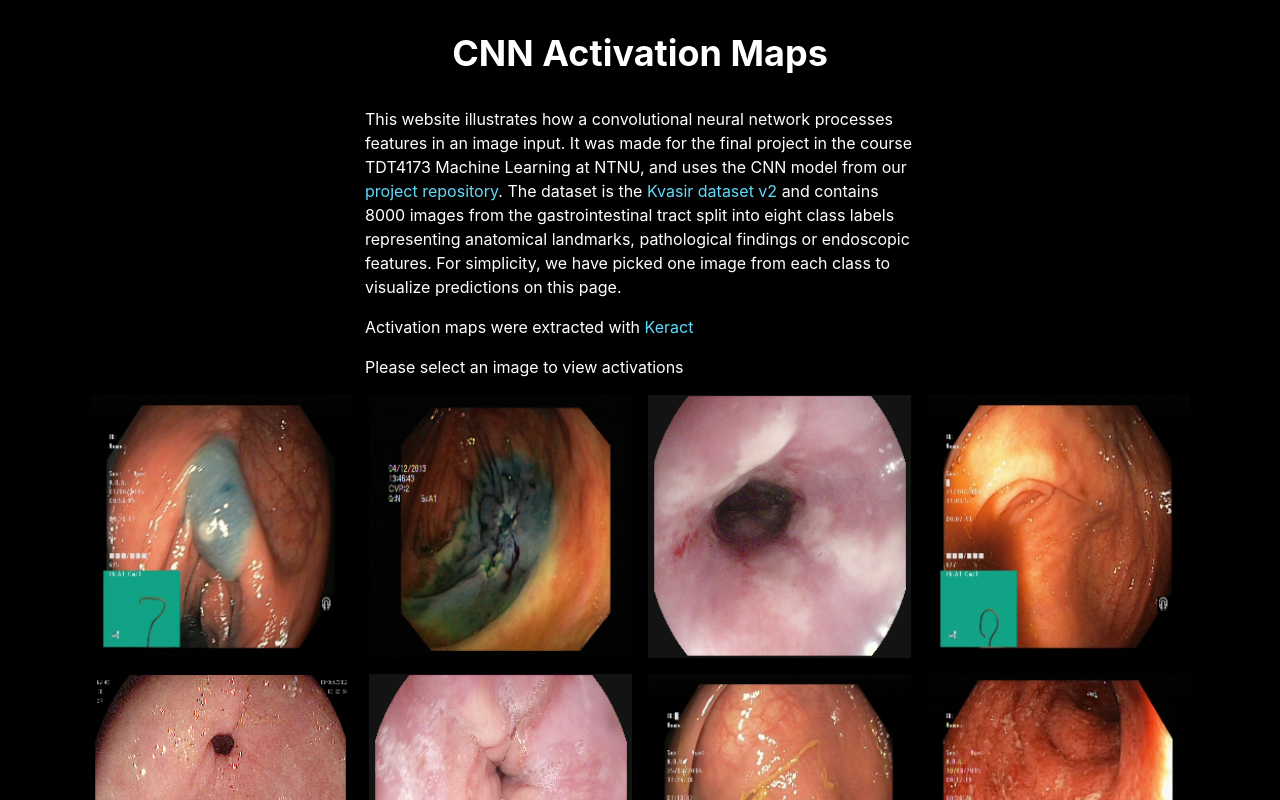
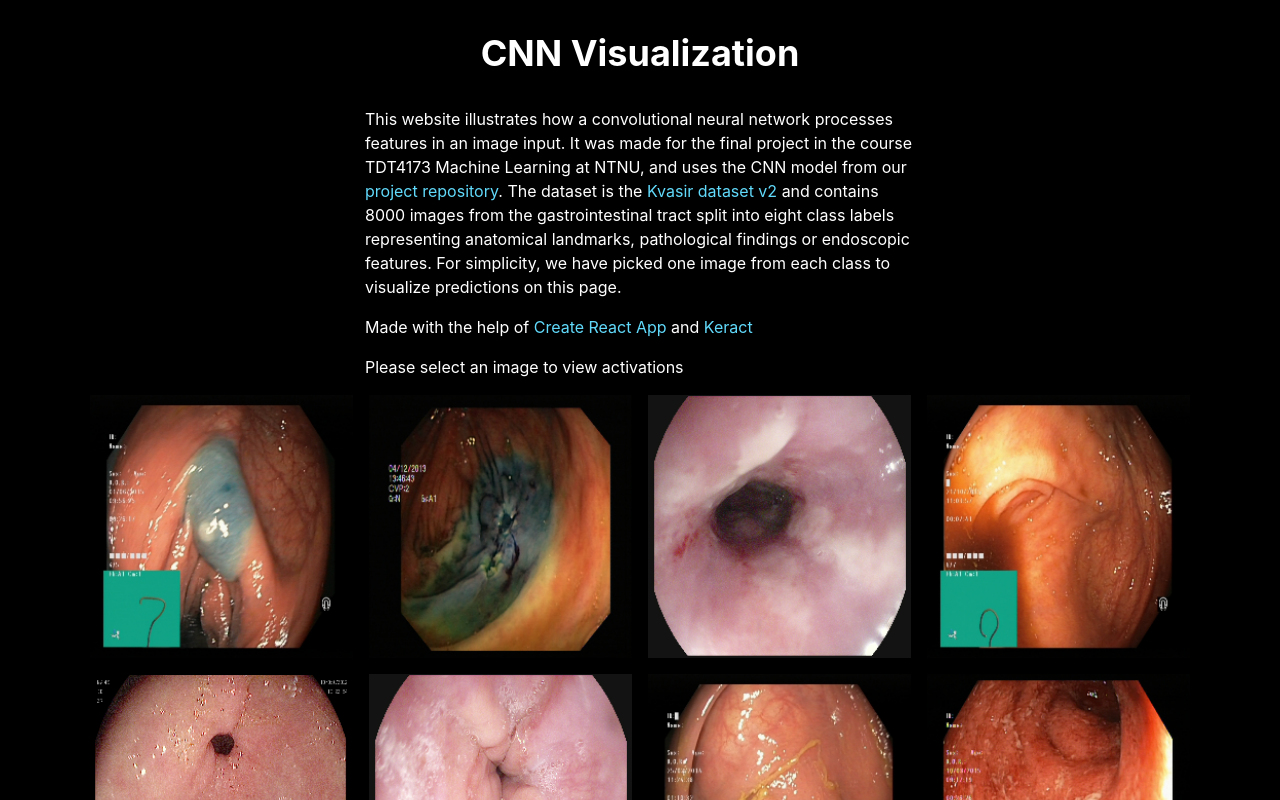
Before and after one commit to tomassams/tdt4173-cnn-visualization, a React (Create React App) app: page / in a window 1280 px wide. Shown: the top 800 px of the page. Built offline with nearby package versions, Linux system fonts and the light colour scheme.

Commit message:
update readme and html-title

```diff
--- a/public/index.html
+++ b/public/index.html
@@ -24,7 +24,7 @@
       work correctly both with client-side routing and a non-root public URL.
       Learn how to configure a non-root public URL by running `npm run build`.
     -->
-    <title>React App</title>
+    <title>CNN Visualization</title>
   </head>
   <body>
     <noscript>You need to enable JavaScript to run this app.</noscript>
--- a/src/App.js
+++ b/src/App.js
@@ -25,20 +25,20 @@ function App() {
   return (
     <Box textAlign="center" m="auto" py={4} maxW={[ "100%", "100%", "80%", "1100px" ]} className="App">
 
-      <Heading as="h1" py={4}>CNN Activation Maps</Heading>
+      <Heading as="h1" py={4}>CNN Visualization</Heading>
 
       <Stack spacing={4} maxW="50%" mx="auto" my={4} textAlign="left">
         <Text>
             This website illustrates how a convolutional neural network processes features in an
             image input. It was made for the final project in the course TDT4173 Machine Learning
             at NTNU, and uses the CNN model from our <Link href="https://github.com/tomassams/tdt4173-machine-learning-project">project repository</Link>.
-          The dataset is the <Link href="https://datasets.simula.no/kvasir/">Kvasir dataset v2</Link> and contains 8000 images from the gastrointestinal
-          tract split into eight class labels representing anatomical landmarks, pathological findings
-          or endoscopic features. For simplicity, we have picked one image from each class to visualize
-          predictions on this page.
+            The dataset is the <Link href="https://datasets.simula.no/kvasir/">Kvasir dataset v2</Link> and contains 8000 images from the gastrointestinal
+            tract split into eight class labels representing anatomical landmarks, pathological findings
+            or endoscopic features. For simplicity, we have picked one image from each class to visualize
+            predictions on this page.
         </Text>
         <Text>
-          Activation maps were extracted with <Link href="https://github.com/philipperemy/keract">Keract</Link>
+          Made with the help of <Link href="https://github.com/facebook/create-react-app">Create React App</Link> and <Link href="https://github.com/philipperemy/keract">Keract</Link>
         </Text>
 
         {selected ? <Text>Selected: {selected.name}</Text> : <Text>Please select an image to view activations</Text> }
```
Also changed, not shown: 1 other file (tests, documents, lock files or other folders).
